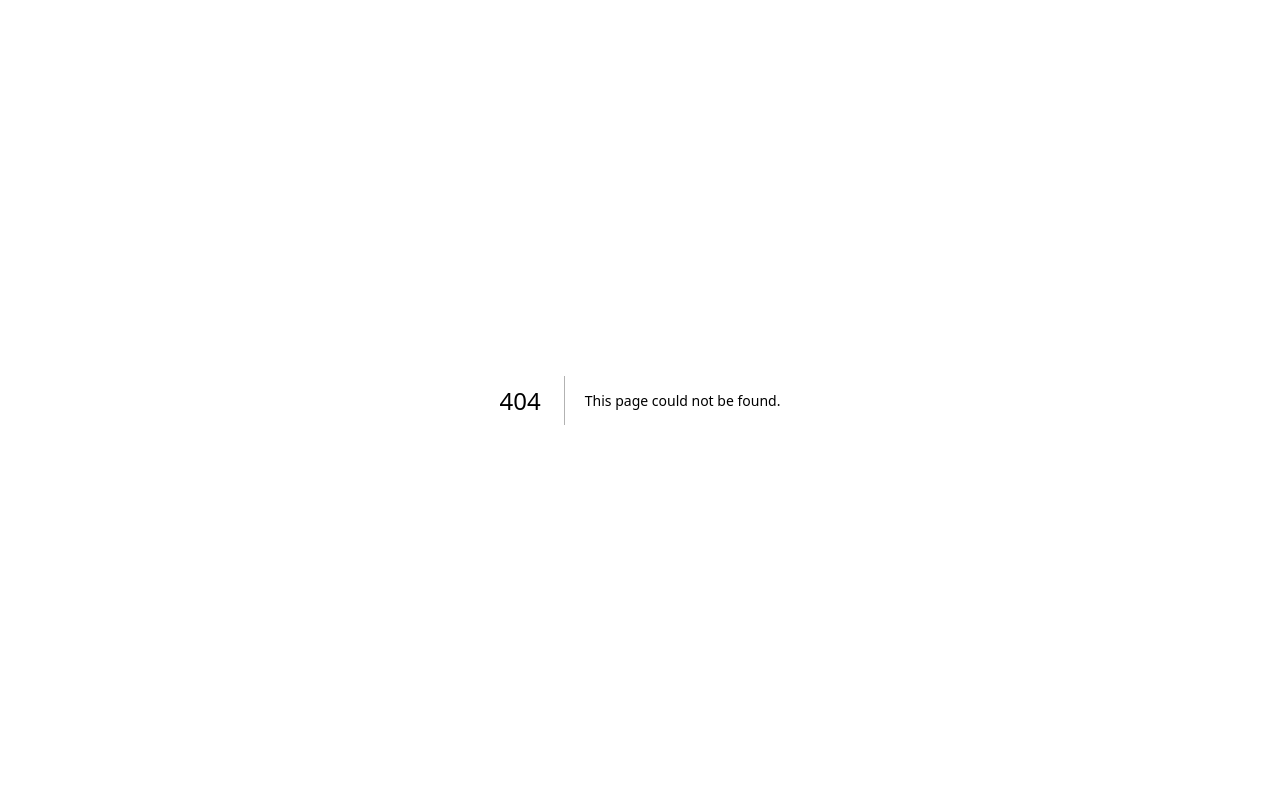
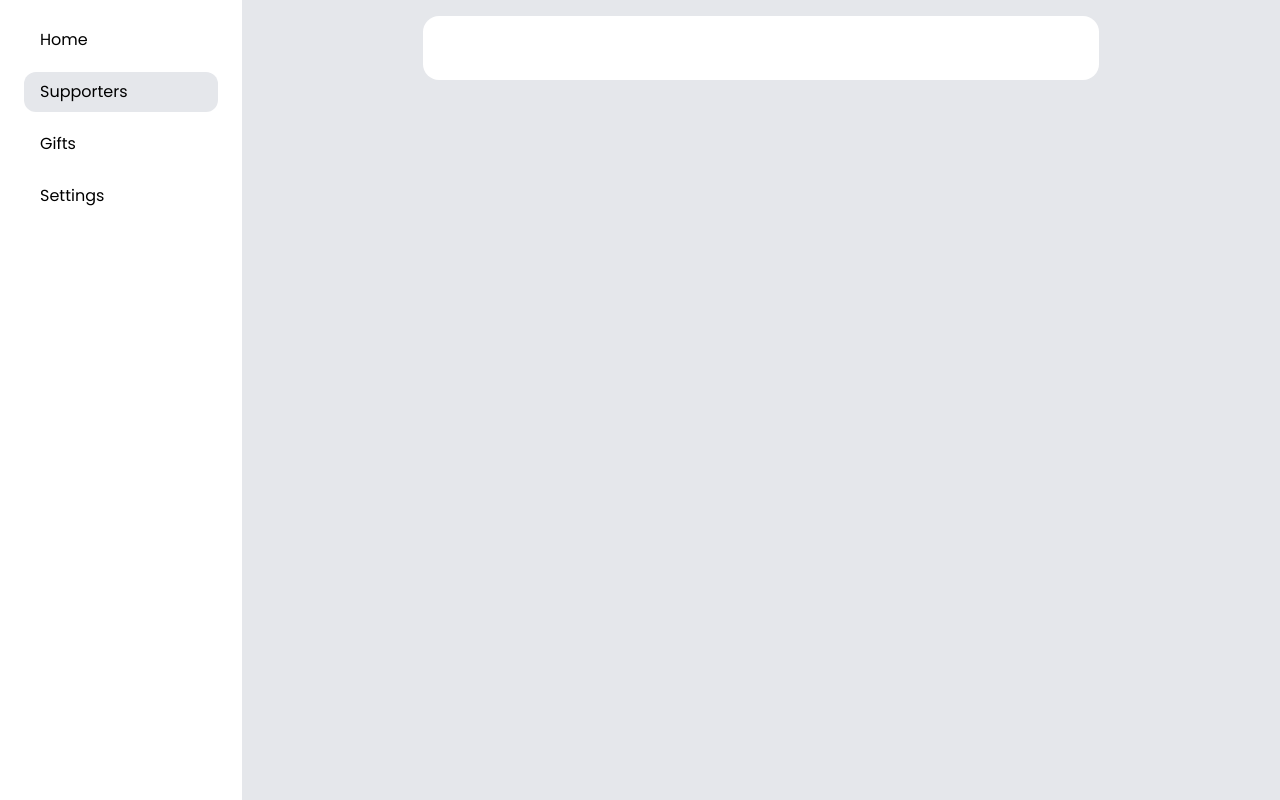
Before and after one commit to bintangyosua/kreasikita, a Next.js app in the folder client/: page /dashboard/supporters in a window 1280 px wide. Before the commit this address had no page. Built offline with nearby package versions, Linux system fonts and the light colour scheme.

Commit message:
refactor

```diff
--- /dev/null
+++ b/client/src/app/category/[slug]/page.tsx
@@ -0,0 +1,56 @@
+import HomeLayout from "@/components/layouts/home-layout";
+import React from "react";
+
+export default function Page() {
+  return (
+    <HomeLayout>
+      <div className="flex flex-col gap-8">
+        <h1 className="text-2xl">Explore lebih dari 10000 Kreator</h1>
+        <section className="grid sm:grid-cols-2 md:grid-cols-3 lg:grid-cols-4 gap-10 md:gap-3 lg:gap-5 xl:gap-10">
+          <Card />
+          <Card />
+          <Card />
+          <Card />
+          <Card />
+          <Card />
+        </section>
+      </div>
+    </HomeLayout>
+  );
+}
+
+function Card({
+  name,
+  bannerImg,
+  profileImg,
+  username,
+  shortDesc,
+}: {
+  name?: string;
+  bannerImg?: string;
+  profileImg?: string;
+  username?: string;
+  shortDesc?: string;
+}) {
+  return (
+    <a href="/minuettaro">
+      <div className="rounded-2xl w-full flex flex-col gap-3 shadow-md pb-10">
+        <div
+          style={{ backgroundColor: "cadetblue" }}
+          className="h-28 rounded-t-2xl relative z-0"></div>
+        <div
+          style={{
+            backgroundColor: "#5B5BD6",
+          }}
+          className="w-24 h-24 mx-auto -mt-16 z-10 rounded-full"></div>
+        <div className="mx-auto text-center">
+          <h3 className="mx-auto">
+            <b>Minuettaro si Anak Jawa</b>
+          </h3>
+          <h4 className="mx-auto text-sm">@Minuettaro</h4>
+          <p>Some description</p>
+        </div>
+      </div>
+    </a>
+  );
+}
--- a/client/src/app/dashboard/page.tsx
+++ b/client/src/app/dashboard/page.tsx
@@ -12,7 +12,7 @@ import {
 
 export default function Page() {
   return (
-    <Layout>
+    <Layout page="home">
       <Section>
         <div className="flex flex-row justify-between">
           <div className="flex flex-row items-center gap-3">
--- /dev/null
+++ b/client/src/app/dashboard/supporters/page.tsx
@@ -0,0 +1,13 @@
+import Layout from "@/components/dashboard/layout";
+import Section from "@/components/dashboard/section";
+import React from "react";
+
+export default function Page() {
+  return (
+    <Layout page="supporters">
+      <Section>
+        <div className="w-full"></div>
+      </Section>
+    </Layout>
+  );
+}
--- a/client/src/app/signin/page.tsx
+++ b/client/src/app/signin/page.tsx
@@ -3,10 +3,10 @@ import React from "react";
 
 export default function Page() {
   return (
-    <div className="container mx-auto h-screen">
+    <div className="container mx-auto min-h-screen flex flex-col">
       <Navbar />
       <div className="grid place-items-center w-full mt-52">
-        <div className="flex flex-col gap-4 w-full px-5 max-w-[400px]">
+        <div className="flex flex-col gap-4 w-full max-w-[400px]">
           <h1 className="text-3xl sm:text-4xl mb-6 font-bold text-center">
             Selamat Datang
           </h1>
--- a/client/src/app/signup/page.tsx
+++ b/client/src/app/signup/page.tsx
@@ -3,7 +3,7 @@ import React from "react";
 
 export default function Page() {
   return (
-    <div className="container mx-auto h-screen">
+    <div className="container mx-auto min-h-screen flex flex-col">
       <Navbar />
       <div className="grid place-items-center w-full mt-52">
         <div className="flex flex-col gap-4 w-full px-5 max-w-[400px]">
--- a/client/src/components/auth/navbar.tsx
+++ b/client/src/components/auth/navbar.tsx
@@ -3,7 +3,7 @@ import KreasiKita from "../svgs/KreasiKita";
 
 export default function Navbar() {
   return (
-    <header className="border-b-gray-0 border-b-[1px] py-1 px-3">
+    <header className="border-b-gray-0 border-b-[1px] py-1">
       <div className="bg-white sm:flex sm:justify-between sm:items-center gap-3 sm:py-3 ">
         <div className="flex items-center justify-between py-3 sm:p-0">
           <div className="text-black text-2xl font-semibold tracking-[0.05em] flex items-center gap-1">
--- a/client/src/components/dashboard/layout.tsx
+++ b/client/src/components/dashboard/layout.tsx
@@ -10,7 +10,32 @@ import {
 import { RxHamburgerMenu } from "react-icons/rx";
 import Section from "./section";
 
-export default function Layout({ children }: { children: React.ReactNode }) {
+const navs = [
+  {
+    id: "home",
+    name: "Home",
+  },
+  {
+    id: "supporters",
+    name: "Supporters",
+  },
+  {
+    id: "gifts",
+    name: "Gifts",
+  },
+  {
+    id: "settings",
+    name: "Settings",
+  },
+];
+
+export default function Layout({
+  children,
+  page,
+}: {
+  children: React.ReactNode;
+  page: string;
+}) {
   return (
     <div className="w-full flex flex-col md:flex-row bg-gray-200 h-screen">
       <div className="md:hidden">&nbsp;</div>
@@ -35,10 +60,42 @@ export default function Layout({ children }: { children: React.ReactNode }) {
       </div>
       {/* Sidebar */}
       <div className="bg-white w-72 hidden md:flex md:flex-col px-6 py-5 gap-3">
-        <div className="rounded-xl bg-gray-200 px-4 py-2">Home</div>
-        <div className="px-4 py-2">Supporters</div>
-        <div className="px-4 py-2">Gifts</div>
-        <div className="px-4 py-2">Settings</div>
+        {navs.map((val, key) => {
+          if (val.id === "home") {
+            if (val.id === page) {
+              return (
+                <a
+                  className="rounded-xl bg-gray-200 px-4 py-2"
+                  href="/dashboard"
+                  key={key}>
+                  {val.name}
+                </a>
+              );
+            } else {
+              return (
+                <a className="px-4 py-2" href={`/dashboard`} key={key}>
+                  {val.name}
+                </a>
+              );
+            }
+          }
+
+          if (val.id === page) {
+            return (
+              <a
+                className="rounded-xl bg-gray-200 px-4 py-2"
+                href={`/dashboard/${val.id}`}
+                key={key}>
+                {val.name}
+              </a>
+            );
+          }
+          return (
+            <a className="px-4 py-2" href={`/dashboard/${val.id}`} key={key}>
+              {val.name}
+            </a>
+          );
+        })}
       </div>
       {/* Main Content */}
       <div className="flex flex-col gap-5 px-3 mt-4 w-full">{children}</div>
--- a/client/src/components/home2/navbar.tsx
+++ b/client/src/components/home2/navbar.tsx
@@ -53,7 +53,7 @@ export default function Navbar() {
           className={`flex flex-col gap-2 pt-2 pb-4 sm:flex sm:flex-row sm:gap-3 sm:p-0 ${
             open ? "block" : "hidden"
           }`}>
-          <Link href="/kategori" name="Kategori" icon={<Category />} />
+          <Link href="/category" name="Kategori" icon={<Category />} />
           <Link href="/blog" name="Blog" icon={<PiArticleMedium />} />
           <a href="/signin" className="flex justify-between items-center">
             <button className="flex gap-1 items-center bg-purple px-3 py-1 rounded-full text-white w-full">
@@ -85,7 +85,7 @@ export default function Navbar() {
 }
 
 function CategoryItem({ href, title }: { href: string; title: string }) {
-  return <a href={`/categories/${href}`}>{title}</a>;
+  return <a href={`/category/${href}`}>{title}</a>;
 }
 
 function Link({
--- a/client/src/components/layouts/home-layout.tsx
+++ b/client/src/components/layouts/home-layout.tsx
@@ -9,7 +9,7 @@ export default function HomeLayout({
 }) {
   return (
     <div className="container mx-auto min-h-screen flex flex-col justify-between">
-      <div className="flex flex-col gap-10 px-5">
+      <div className="flex flex-col gap-10">
         <Navbar />
         {children}
       </div>
```
